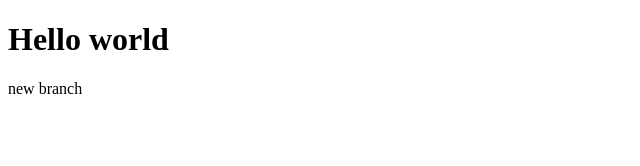
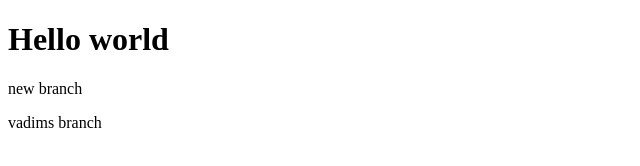
Before and after one commit to sasiska-gay/Project, a plain HTML site: page index.html in a window 1280 px wide. Shown: the whole page, without its empty margins (0-640 px from the left). Drawn offline with Linux system fonts and the light colour scheme.

Commit message:
projecttestupdate3

```diff
--- a/index.html
+++ b/index.html
@@ -9,6 +9,6 @@
 <body>
     <h1>Hello world</h1>
     <p>new branch</p>
-
+    <p>vadims branch</p>
 </body>
 </html>
```
